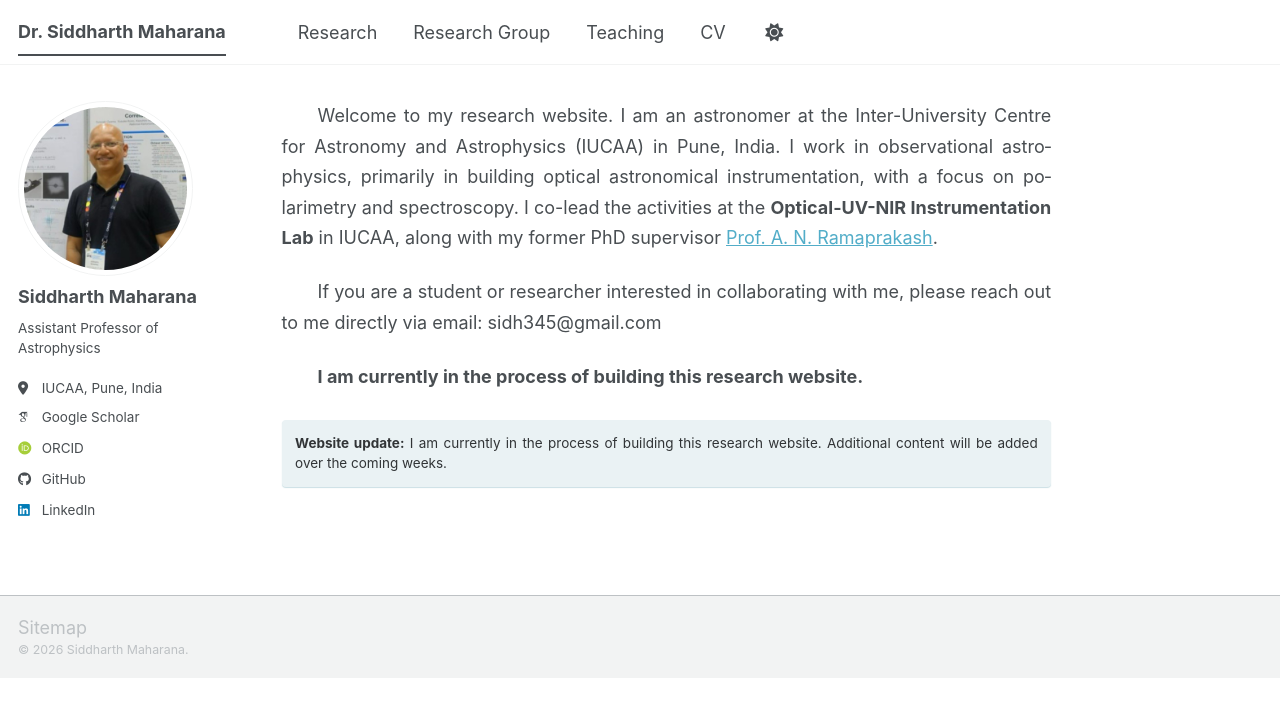
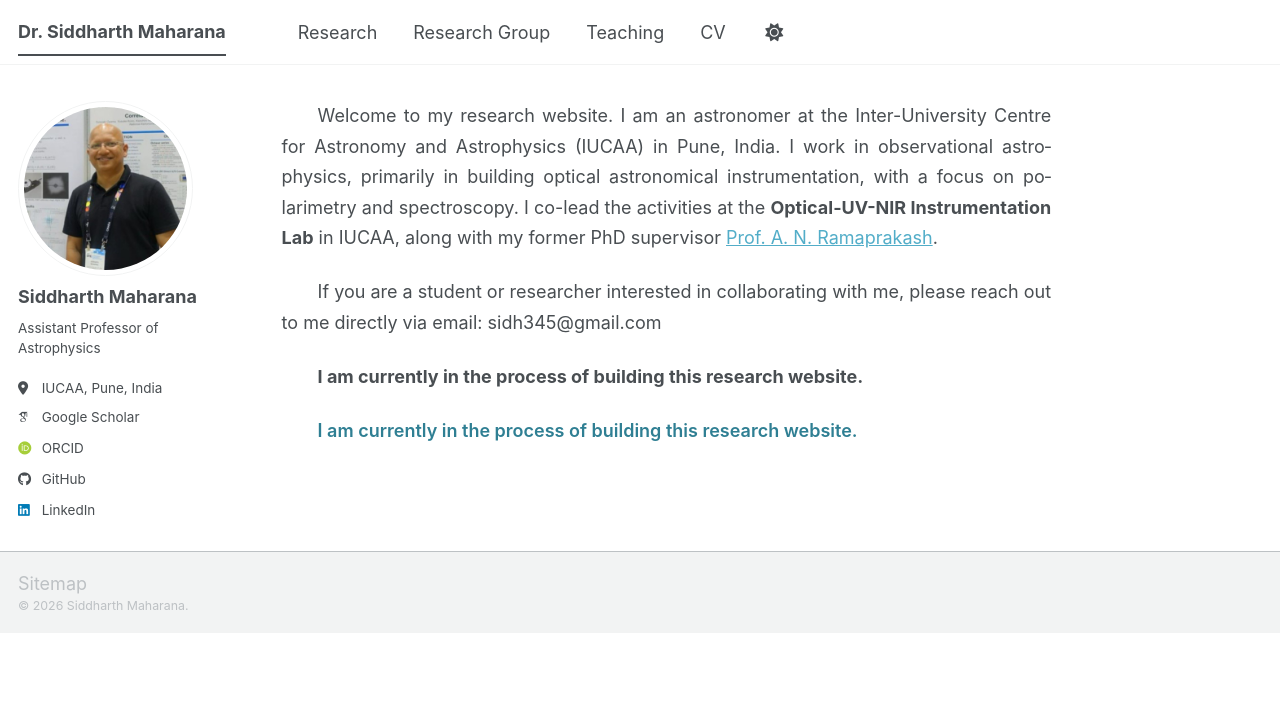
Before and after one commit to siddharth-maharana/siddharth-maharana.github.io, a Jekyll site: the page built from _pages/about.md, in a window 1280 px wide. Shown: the top 717 px of the page. Built offline with Jekyll 4.4.1, drawn with Linux system fonts in a browser that asks for light colours; some web fonts are replaced; a script bundle is joined from its source files by our own code; library files that are not in the unit come from our copies.

Commit message:
Update about.md

```diff
--- a/_pages/about.md
+++ b/_pages/about.md
@@ -15,6 +15,6 @@ If you are a student or researcher interested in collaborating with me, please r
 
 **I am currently in the process of building this research website.**
 
-<div class="notice--info">
-<strong>Website update:</strong> I am currently in the process of building this research website. Additional content will be added over the coming weeks.
-</div>
+<p style="color:#2f7f93; font-weight:600;">
+I am currently in the process of building this research website.
+</p>
```
